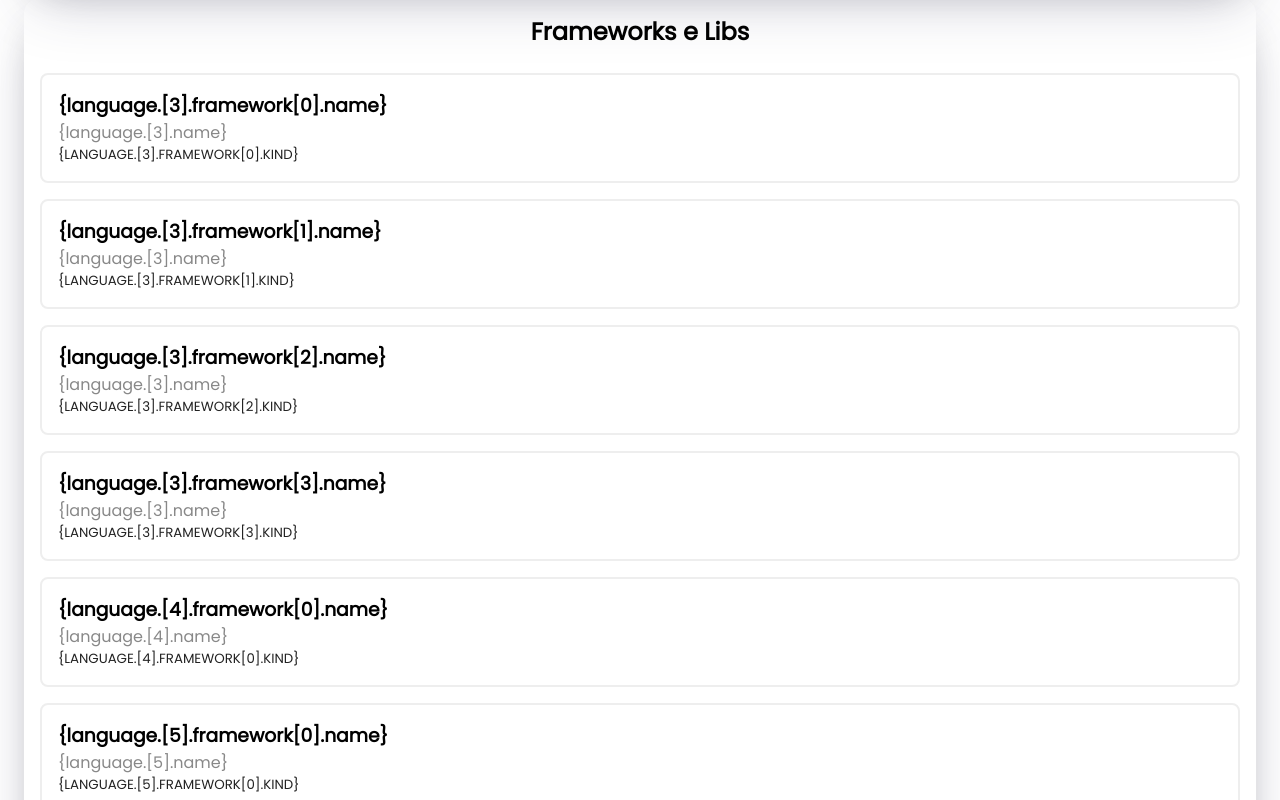
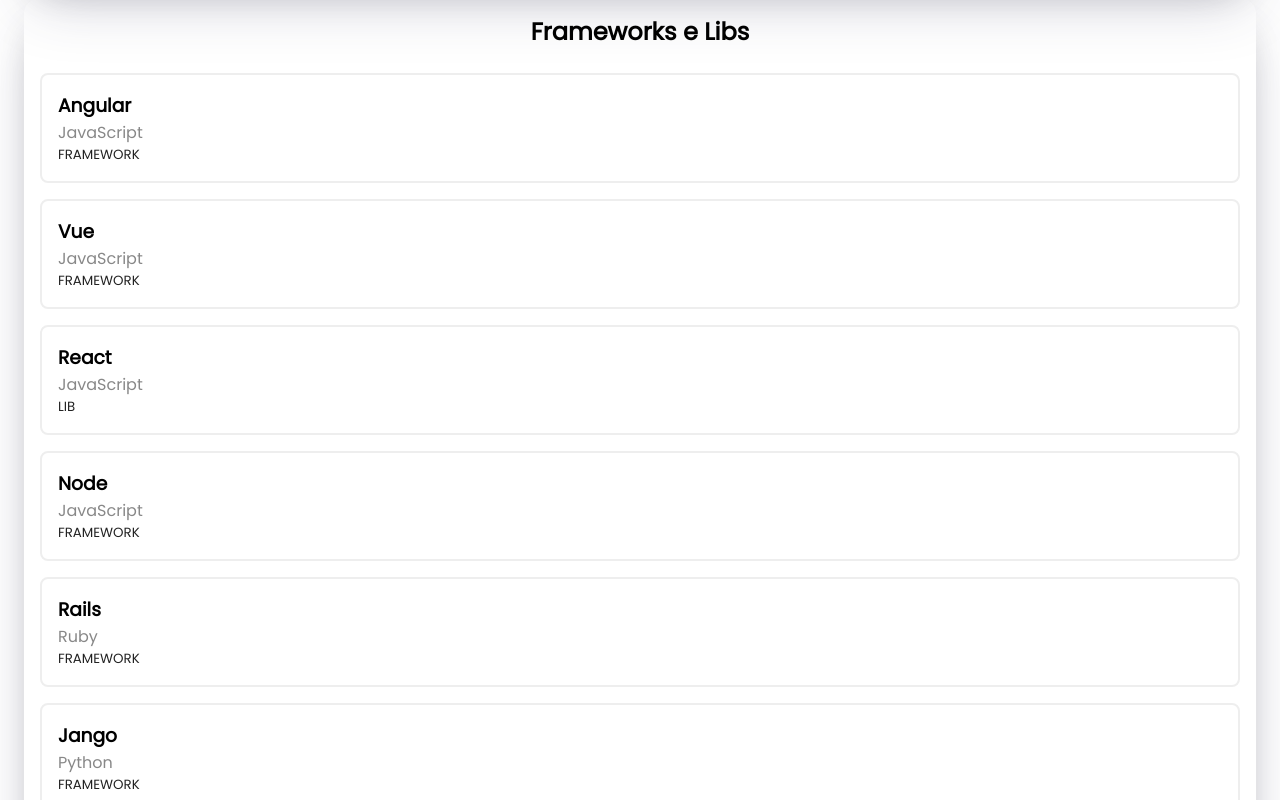
Before and after one commit to ElioNeto/auto-layout, an Angular app: page / in a window 1280 px wide. Shown: the part 940-1740 px from the top of the page. Built offline with nearby package versions, Linux system fonts and the light colour scheme; data requests are answered from the project's data file.

Commit message:
data bind

```diff
--- a/mocks/layout.json
+++ b/mocks/layout.json
@@ -44,99 +44,105 @@
       "contents": [
         {
           "id": "c001",
-          "label": "{language.[0].name}",
-          "value": "{language.[0].type}",
+          "label": "{language.0.name}",
+          "value": "{language.0.kind}",
+          "subtext": null,
           "kind": "text",
           "metadado": null
         },
         {
           "id": "c002",
-          "label": "{language.[1].name}",
-          "value": "{language.[1].type}",
+          "label": "{language.1.name}",
+          "value": "{language.1.kind}",
+          "subtext": null,
           "kind": "text",
           "metadado": null
         },
         {
           "id": "c003",
-          "label": "{language.[2].name}",
-          "value": "{language.[2].type}",
+          "label": "{language.2.name}",
+          "value": "{language.2.kind}",
+          "subtext": null,
           "kind": "text",
           "metadado": null
         },
         {
           "id": "c004",
-          "label": "{language.[3].name}",
-          "value": "{language.[3].type}",
+          "label": "{language.3.name}",
+          "value": "{language.3.kind}",
+          "subtext": null,
           "kind": "text",
           "metadado": null
         },
         {
           "id": "c005",
-          "label": "{language.[4].name}",
-          "value": "{language.[4].type}",
+          "label": "{language.4.name}",
+          "value": "{language.4.kind}",
+          "subtext": null,
           "kind": "text",
           "metadado": null
         },
         {
           "id": "c006",
-          "label": "{language.[5].name}",
-          "value": "{language.[5].type}",
+          "label": "{language.5.name}",
+          "value": "{language.5.kind}",
+          "subtext": null,
           "kind": "text",
           "metadado": null
         },
         {
           "id": "c007",
-          "label": "{language.[3].framework[0].name}",
-          "value": "{language.[3].name}",
-          "subtext": "{language.[3].framework[0].kind}",
+          "label": "{language.3.framework.0.name}",
+          "value": "{language.3.name}",
+          "subtext": "{language.3.framework.0.kind}",
           "kind": "text",
           "metadado": null
         },
         {
           "id": "c008",
-          "label": "{language.[3].framework[1].name}",
-          "value": "{language.[3].name}",
-          "subtext": "{language.[3].framework[1].kind}",
+          "label": "{language.3.framework.1.name}",
+          "value": "{language.3.name}",
+          "subtext": "{language.3.framework.1.kind}",
           "kind": "text",
           "metadado": null
         },
         {
           "id": "c009",
-          "label": "{language.[3].framework[2].name}",
-          "value": "{language.[3].name}",
-          "subtext": "{language.[3].framework[2].kind}",
+          "label": "{language.3.framework.2.name}",
+          "value": "{language.3.name}",
+          "subtext": "{language.3.framework.2.kind}",
           "kind": "text",
           "metadado": null
         },
         {
           "id": "c010",
-          "label": "{language.[3].framework[3].name}",
-          "value": "{language.[3].name}",
-          "subtext": "{language.[3].framework[3].kind}",
+          "label": "{language.3.framework.3.name}",
+          "value": "{language.3.name}",
+          "subtext": "{language.3.framework.3.kind}",
           "kind": "text",
           "metadado": null
         },
         {
           "id": "c011",
-          "label": "{language.[4].framework[0].name}",
-          "value": "{language.[4].name}",
-          "subtext": "{language.[4].framework[0].kind}",
+          "label": "{language.4.framework.0.name}",
+          "value": "{language.4.name}",
+          "subtext": "{language.4.framework.0.kind}",
           "kind": "text",
           "metadado": null
         },
         {
           "id": "c012",
-          "label": "{language.[5].framework[0].name}",
-          "value": "{language.[5].name}",
-          "subtext": "{language.[5].framework[0].kind}",
+          "label": "{language.5.framework.0.name}",
+          "value": "{language.5.name}",
+          "subtext": "{language.5.framework.0.kind}",
           "kind": "text",
           "metadado": null
         },
         {
           "id": "c013",
-          "label": "{language.[3].framework[3].name}",
-          "value": "{language.[3].name}",
-          "subtext": "{language.[3].framework[3].kind}",
+          "label": "{language.3.framework.3.name}",
+          "value": "{language.3.name}",
+          "subtext": "{language.3.framework.3.kind}",
           "kind": "text",
           "metadado": null
         },
@@ -144,7 +150,7 @@
           "id": "c014",
           "kind": "text",
           "label": "Criador",
-          "value": "{language.[0].creator}",
+          "value": "{language.0.creator}",
           "subtext": null,
           "metadado": null
         },
@@ -152,7 +158,7 @@
           "id": "c015",
           "kind": "date",
           "label": "Publicado pela primeira vez em",
-          "value": "{language.[0].firstVersion}",
+          "value": "{language.0.firstVersion}",
           "subtext": null,
           "metadado": {
             "kind": "timestamp"
@@ -162,7 +168,7 @@
           "id": "c016",
           "kind": "date",
           "label": "Última versão",
-          "value": "{language.[0].lastVersion}",
+          "value": "{language.0.lastVersion}",
           "subtext": null,
           "metadado": {
             "kind": "iso"
@@ -179,7 +185,7 @@
         {
           "name": "Java",
           "kind": "compilada",
-          "frameworks": [
+          "framework": [
             {
               "name": "Springboot",
               "kind": "framework"
@@ -192,7 +198,7 @@
         {
           "name": "C",
           "kind": "compilada",
-          "frameworks": null,
+          "framework": null,
           "creator": null,
           "firstVersion": null,
           "lastVersion": null
@@ -200,7 +206,7 @@
         {
           "name": "Rust",
           "kind": "compilada",
-          "frameworks": null,
+          "framework": null,
           "creator": null,
           "firstVersion": null,
           "lastVersion": null
@@ -208,7 +214,7 @@
         {
           "name": "JavaScript",
           "kind": "interpretada",
-          "frameworks": [
+          "framework": [
             {
               "name": "Angular",
               "kind": "framework"
@@ -233,7 +239,7 @@
         {
           "name": "Ruby",
           "kind": "interpretada",
-          "frameworks": [
+          "framework": [
             {
               "name": "Rails",
               "kind": "framework"
@@ -246,7 +252,7 @@
         {
           "name": "Python",
           "kind": "interpretada",
-          "frameworks": [
+          "framework": [
             {
               "name": "Jango",
               "kind": "framework"
--- a/src/app/core/core.component.ts
+++ b/src/app/core/core.component.ts
@@ -26,9 +26,10 @@ export class CoreComponent implements OnInit {
           this.core.getLayout(this.data.layoutId).subscribe((layout: any) => {
             this.layout = layout;
             this.totalPages = this.layout.pages.length;
+            this.sanitizeData();
           });
         });
-      }, 500);
+      }, 1500);
     } else {
       this.totalPages = 1;
     }
@@ -44,4 +45,34 @@ export class CoreComponent implements OnInit {
       this.currentPage--;
     }
   }
+  sanitizeData() {
+    const regex = /[{}}]/g;
+    this.layout.contents.map((item: any) => {
+      if (item.value?.startsWith("{")) {
+        let txt = item.value.replace(regex, "");
+        item.value = this.dataSeeker(this.data, txt);
+      }
+      if (item.label?.startsWith("{")) {
+        let txt = item.label.replace(regex, "");
+        item.label = this.dataSeeker(this.data, txt);
+      }
+      if (item.subtext?.startsWith("{")) {
+        let txt = item.subtext.replace(regex, "");
+        item.subtext = this.dataSeeker(this.data, txt);
+      }
+    });
+  }
+  dataSeeker(data: any, path: any): any {
+    if (typeof path == "string") {
+      return this.dataSeeker(data, path.split("."));
+    } else if (path.length == 0) {
+      return data;
+    } else {
+      if (data) {
+        return this.dataSeeker(data[path[0]], path.slice(1));
+      } else {
+        return undefined;
+      }
+    }
+  }
 }
--- a/src/app/shared/components/orchestrator/orchestrator.component.ts
+++ b/src/app/shared/components/orchestrator/orchestrator.component.ts
@@ -12,12 +12,12 @@ export class OrchestratorComponent implements OnInit {
 
   constructor() {}
   ngOnInit(): void {
+    //console.log(this.data);
     this.changeValues();
   }
 
   changeValues() {
     let aux: any = [];
-
     this.items.map((item: any) => {
       if (item.kind === "text") {
         aux.push(item);
```
